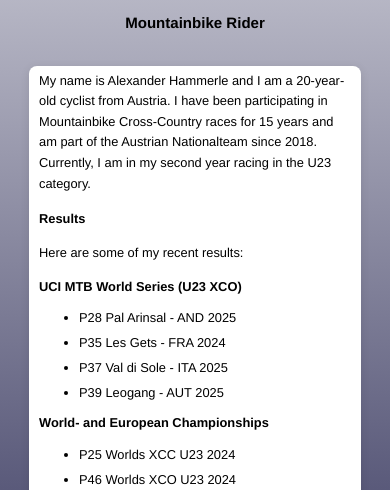
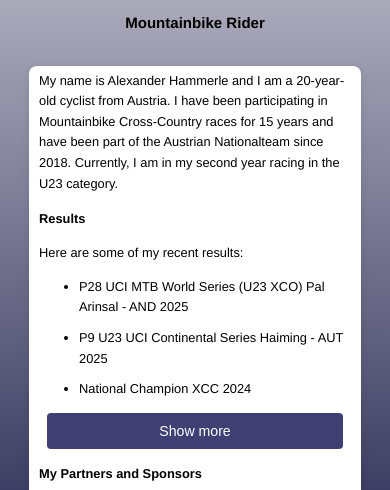
Before and after one commit to alexanderhammerle/alexanderhammerle.github.io, a plain HTML site: page index.html in a window 390 px wide. Shown: the part 390-880 px from the top of the page. Drawn offline with Linux system fonts and the light colour scheme.

Commit message:
result dropdown

```diff
--- a/index.html
+++ b/index.html
@@ -26,13 +26,23 @@
         <p style="margin: -5px 0 0 0;">
             My name is Alexander Hammerle and I am a 20-year-old cyclist from Austria.
             I have been participating in Mountainbike Cross-Country races for 15 years
-            and am part of the Austrian Nationalteam since 2018. Currently, I am in my second year racing
+            and have been part of the Austrian Nationalteam since 2018. Currently, I am in my second year racing
             in the U23 category.
         </p>
 
         <h4 id="results">Results</h4>
         <p>Here are some of my recent results:</p>
-        <p class="results">UCI MTB World Series (U23 XCO)</p>
+
+        <div id="preview">
+            <ul>
+                <li>P28 UCI MTB World Series (U23 XCO) Pal Arinsal - AND 2025</li>
+                <li>P9 U23  UCI Continental Series Haiming - AUT 2025</li>
+                <li>National Champion XCC 2024</li>
+            </ul>
+        </div>
+
+        <div id="fullResults">
+            <p class="results">UCI MTB World Series (U23 XCO)</p>
         <ul>
             <li>P28 Pal Arinsal - AND 2025</li>
             <li>P35 Les Gets - FRA 2024</li>
@@ -57,7 +67,12 @@
             <li>P2 Austrian Championships XCO U23 2025</li>
             <li>P5 National Championships XCC 2025</li>
             <li>P3 Austrian Championships XCO U23 2024</li>
+            <li>4-times Austrian Champion XCO U17/Juniors 2020-2023</li>
         </ul>
+        <p>Find all of my results on <a href="https://mtbdata.com/riders/alexander-hammerle" class="link">MTBdata</a>.</p>
+        </div>
+        <button id="seeBtn" onclick="toggleResults()">Show more</button>
+
         <h4 id="partners">My Partners and Sponsors</h4>
         <p>A big Thank You for the support goes to:</p>
         <a href="https://radsportkrug.com/" target="_blank">
--- a/script.js
+++ b/script.js
@@ -0,0 +1,17 @@
+function toggleResults() {
+    const preview = document.getElementById('preview');
+    const fullResults = document.getElementById('fullResults');
+    const btn = document.getElementById('seeBtn');
+
+    if (fullResults.style.maxHeight) {
+    fullResults.style.maxHeight = null;
+    fullResults.style.opacity = 0;
+    preview.style.display = "block";
+    btn.textContent = "Show more";
+  } else {
+    fullResults.style.maxHeight = fullResults.scrollHeight + "px";
+    fullResults.style.opacity = 1;
+    preview.style.display = "none";
+    btn.textContent = "Show less";
+  }
+}
--- a/style.css
+++ b/style.css
@@ -21,6 +21,7 @@ p {
 
 li {
     margin-bottom: 10px;
+    line-height: 1.6;
 }
 
 .portrait {
@@ -34,8 +35,41 @@ li {
     display: block;
 }
 
+#seeBtn {
+    background-color: rgba(15, 15, 81, 0.8);
+    color: #ffffff;
+    border: none;
+    padding: 10px;
+    font-size: 1em;
+    cursor: pointer;
+    border-radius: 4px;
+    transition: background-color 0.2s, color 0.2s;
+    width: 60%;
+    max-width: 400px;
+    display: block;
+    margin: 0 auto;
+}
+
+
+
+#fullResults {
+    max-height: 0;
+    overflow: hidden;
+    transition: max-height 0.75s ease, opacity 0.5s ease;
+    opacity: 0;
+}
+
 .results {
     font-weight: bold;
+}
+
+.link {
+    color: rgba(36, 36, 123, 0.8);
+    text-decoration: none;
+}
+
+.link:hover {
+    color: rgba(111, 111, 178, 0.8);
 }
 
 .container {
@@ -212,13 +246,19 @@ iframe {
     }
     .contact-form {
         width: 95%;
-        max-width: none;
+        max-width: 400px;
         padding: 0;
     }
     .contact-form input,
     .contact-form textarea,
-    .contact-form button {
+    .contact-form button,
+    #seeBtn {
         font-size: 1.1em;
+    }
+
+    #seeBtn {
+        width: 95%;
+        max-width: 400px;
     }
 }
 
```
